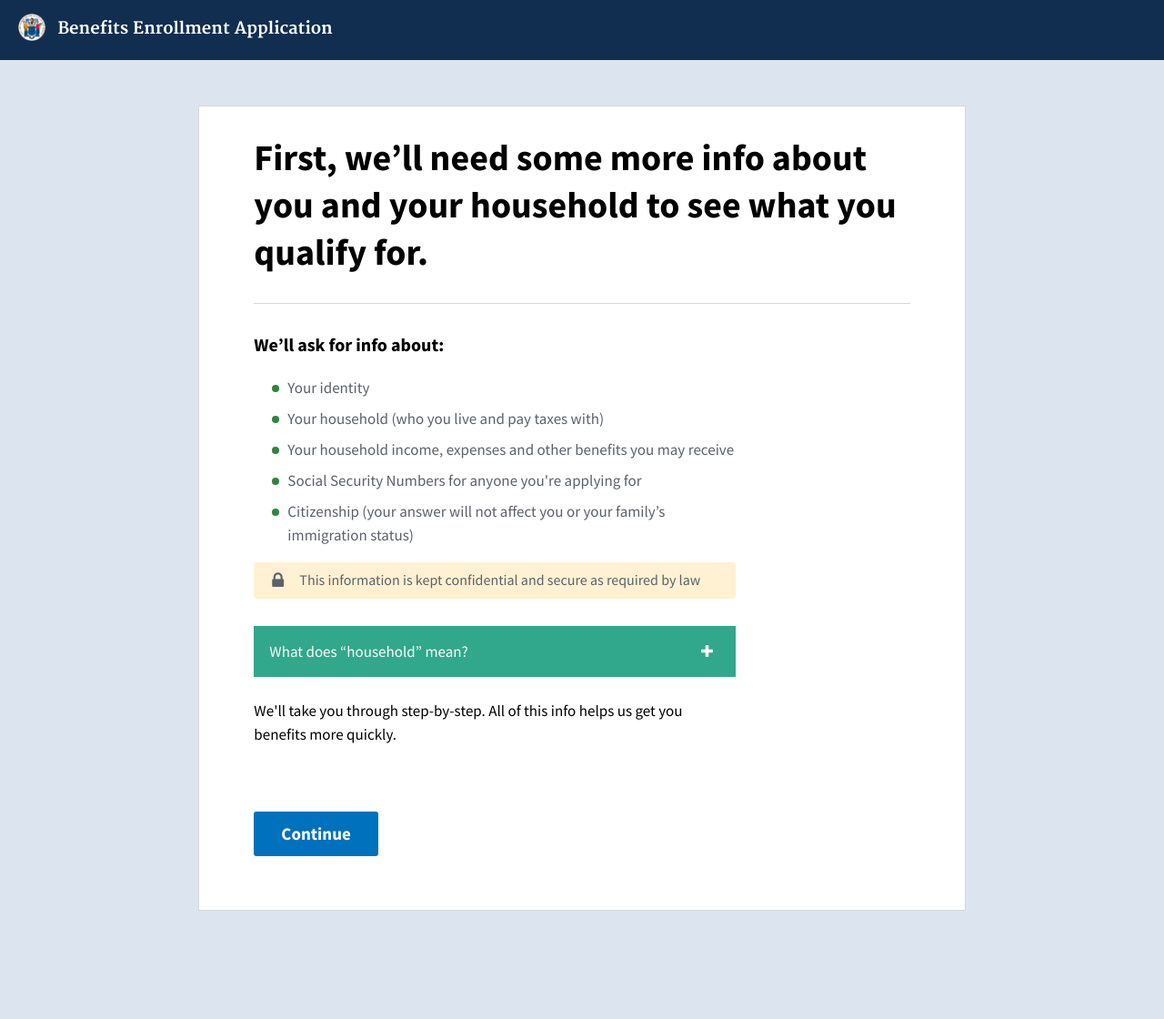
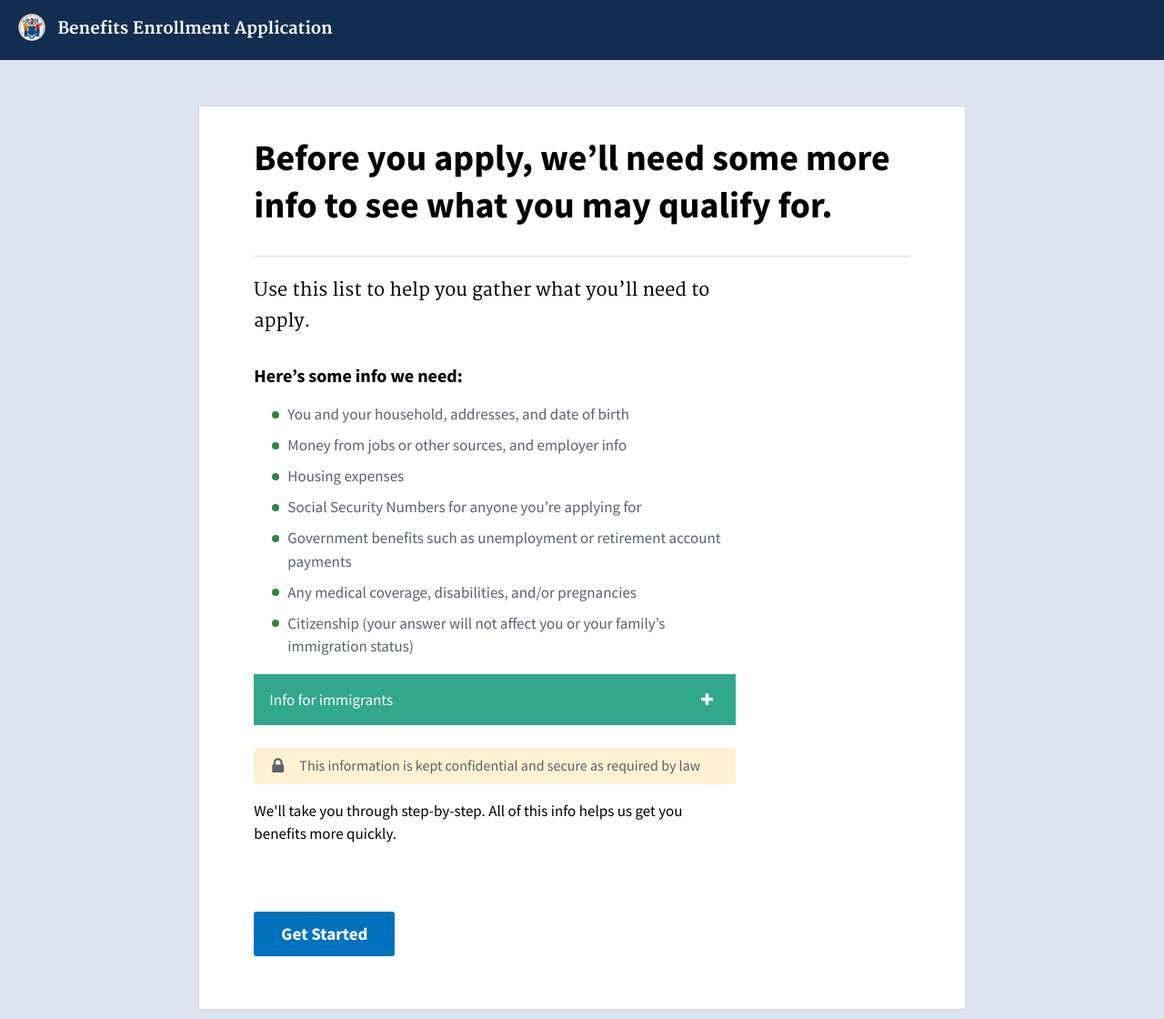
Before and after one commit to usds/benefits-enrollment-prototype, a Jekyll site: the page built from 00-screener/info-needed.html, in a window 1280 px wide. Shown: the whole page at 91% size. Built offline with Jekyll 4.4.1, drawn with Linux system fonts in a browser that asks for light colours; before the commit the page ends 1011 px from its top, so only the background shows below that.

Commit message:
update info needed

```diff
--- a/00-screener/info-needed.html
+++ b/00-screener/info-needed.html
@@ -1,50 +1,45 @@
 ---
 layout: application
-title: First, we’ll need some more info about you and your household to see what you qualify for.
-button_text: Continue
+title: Before you apply, we’ll need some more info to see what you may qualify for.
+button_text: Get Started
 ---
 
-<div class="prompt">
-	<p class="prompt__primary-text">We’ll ask for info about:</p>
-	<div class="prompt__secondary-text">
-		<ul class="">
-			<li>Your identity</li>
-			<li>Your household (who you live and pay taxes with)</li>
-			<li>Your household income, expenses and other benefits you may receive</li>
-			<li>Social Security Numbers for anyone you're applying for</li>
-			<li>Citizenship (your answer will not affect you or your family’s immigration status)</li>
-		</ul>
-		<div class="note note--has-icon">
-			<i class="fa fa-lock note__icon" aria-hidden="true"></i>
-			<p class="note__text">This information is kept confidential and secure as required by law</p>
-		</div>
-	</div>
+<p class="usa-font-lead">
+	Use this list to help you gather what you’ll need to apply.
+</p>
 
-	<div class="prompt">
-		<div class="explainer">
-    <a href="#" class="explainer__toggle" aria-expanded="false" aria-controls="explainer-1">What does “household” mean?</a>
-    <div class="explainer__content" id="explainer-1">
-      <p class="prompt__primary-text">In order to find out which programs you qualify for, we need to know about your household.</p>
+<h3>Here’s some info we need:</h3>
 
-      <p class="prompt__primary-text">This is a list of who counts as part of your “household”:</p>
+<div class="prompt__secondary-text">
+	<ul>
+		<li>You and your household, addresses, and date of birth</li>
+		<li>Money from jobs or other sources, and employer info</li>
+		<li>Housing expenses</li>
+		<li>Social Security Numbers for anyone you’re applying for</li>
+		<li>Government benefits such as unemployment or retirement account payments</li>
+		<li>Any medical coverage, disabilities, and/or pregnancies</li>
+		<li>Citizenship (your answer will not affect you or your family’s immigration status)</li>
+	</ul>
+</div>
 
-      <div class="prompt__secondary-text">
-      	<ul>
-      		<li>Anyone you live with and share food/cook with, such as relatives and roommates.</li>
-      		<li>Anyone who you file federal taxes with.</li>
-      		<li>Your spouse, if you are a married and live with them.</li>
-      		<li>Your parents, if you are under 22 and live with them.</li>
-      		<li>Your kids, if they are under 22 and live with you.</li>
-      		<li>The other parent of your kids, if you live with them (even if you are separated or not married)</li>
-      	</ul>
-      </div>
-    </div>
+<div class="explainer">
+  <a href="#" class="explainer__toggle" aria-expanded="false" aria-controls="explainer-1">Info for immigrants</a>
+  <div class="explainer__content" id="explainer-1">
+    <p>Applying and signing up for these programs <strong>will not affect your or your family’s immigration status.</strong></p>
 
+    <p><strong>If you or someone in your household is not a citizen, you may still be able to receive some benefits.</strong></p>
+
+    <p>We ask about citizenship so that we can help you find out what programs you qualify for.</p>
   </div>
-	</div>
+</div>
 
-	<p class="use-lead-font">We'll take you through step-by-step. All of this info helps us get you benefits more quickly.</p>
+<div class="note note--has-icon">
+  <i class="fa fa-lock note__icon" aria-hidden="true"></i>
+  <p class="note__text">This information is kept confidential and secure as required by law</p>
 </div>
+
+<p class="use-lead-font">We'll take you through step-by-step. All of this info helps us get you benefits more quickly.</p>
+
 
 <script>
 	$(document).ready(function() {
```
